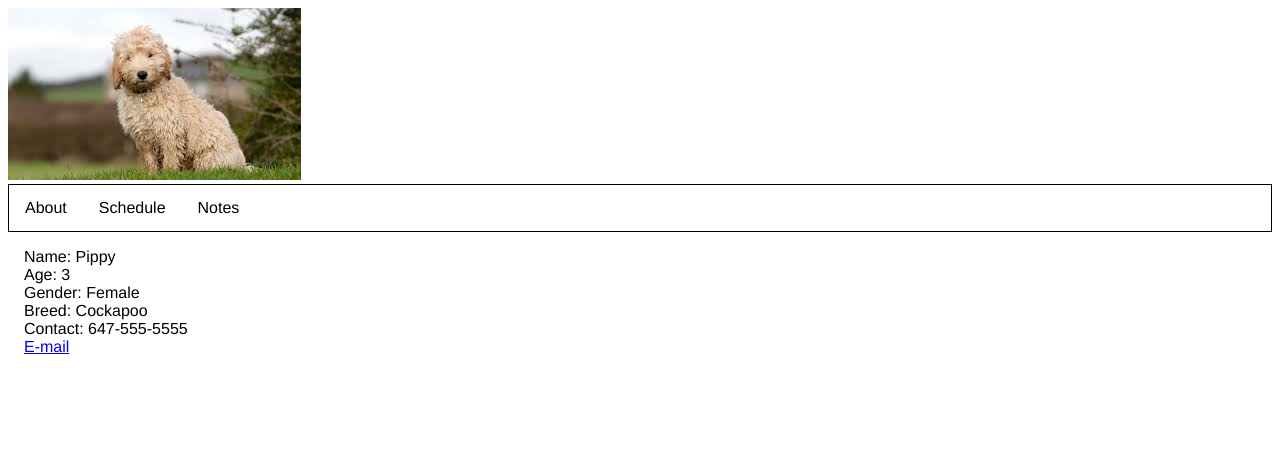
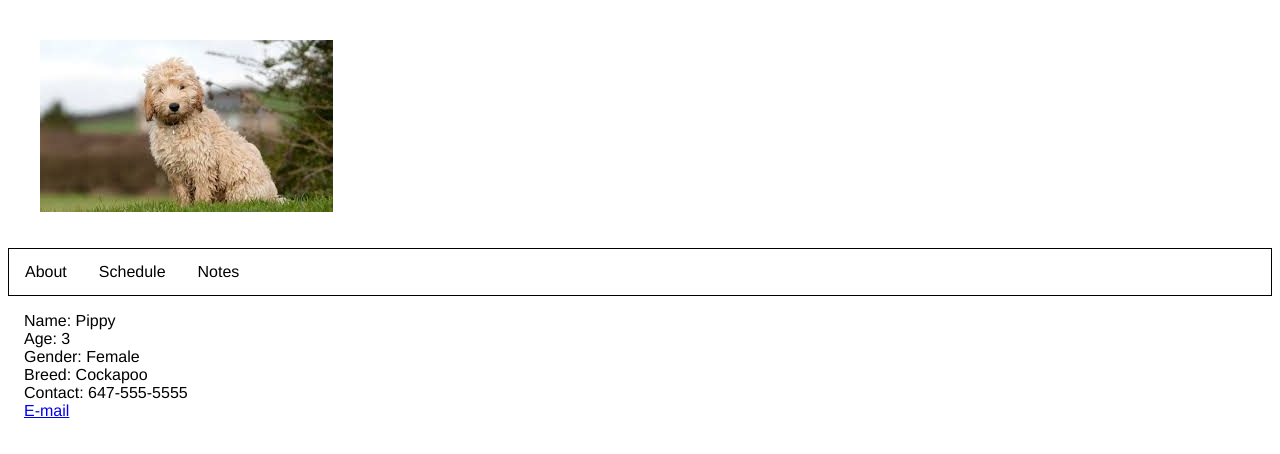
Before and after one commit to paw-patrol/app-prototype, a plain HTML site: page index.html in a window 1280 px wide. Drawn offline with Linux system fonts and the light colour scheme; files whose address does not match are found by name.

Commit message:
addition of padding and header

```diff
--- a/css/main.css
+++ b/css/main.css
@@ -1,6 +1,11 @@
 body {
   font-family: Helvetica, Arial, sans-serif;
     font-size: 1em;
+}
+
+header {
+  padding: 2em;
+  margin: auto;
 }
 
 .tab {
@@ -19,6 +24,7 @@ body {
   cursor: pointer;
   padding: 14px 16px;
   transition: 0.3s;
+  margin: auto;
 }
 
 .tab button:hover {
--- a/index.html
+++ b/index.html
@@ -9,7 +9,11 @@
     <link rel="stylesheet" href="css/main.css">
   </head>
   <body>
-    <img src="/Users/michaeleady/Documents/GitHub/app-prototype/img/pippy.jpeg" alt="pippy">
+
+    <header>
+      <img src="/Users/michaeleady/Documents/GitHub/app-prototype/img/pippy.jpeg" alt="pippy">
+    </header>
+
     <div class ="tab">
     <button class="tablinks">About</button>
     <button class="tablinks">Schedule</button>
```
